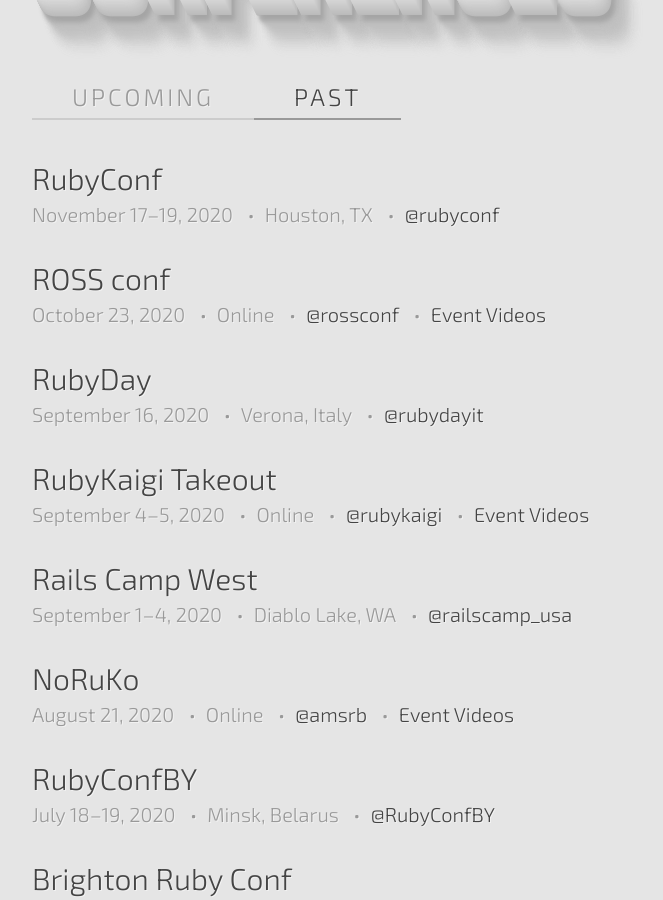
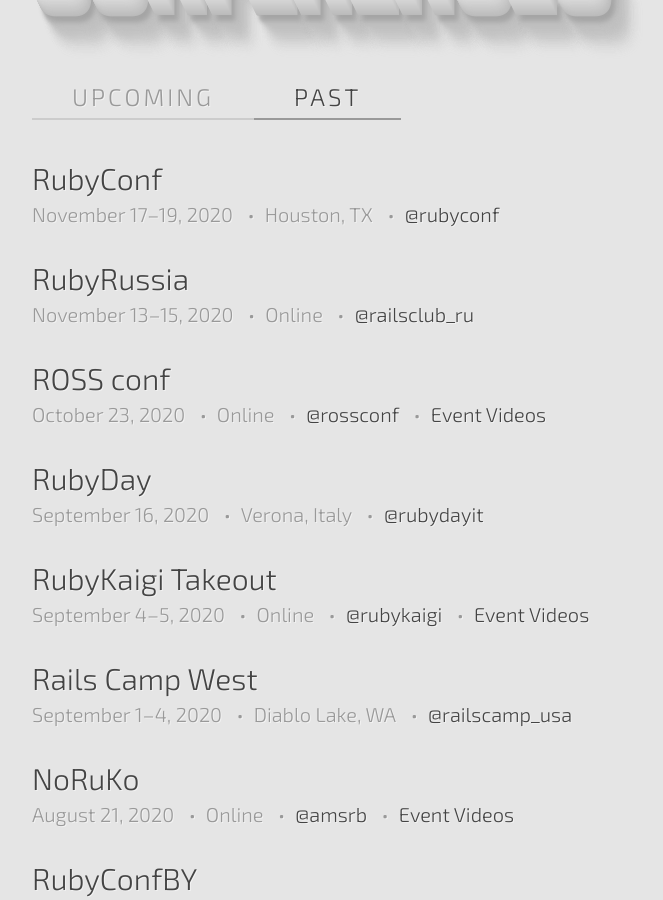
Before and after one commit to ruby-conferences/ruby-conferences.github.io, a Jekyll site: the page built from past/index.html, in a window 1280 px wide and 900 px high, scrolled down 402 px. Shown: the whole window, without its empty margins (208-871 px from the left). Built offline with Jekyll 4.4.1, drawn with Linux system fonts in a browser that asks for light colours.

Commit message:
Add RubyRussia 2020 Online

```diff
--- a/_data/conferences.yml
+++ b/_data/conferences.yml
@@ -1978,6 +1978,13 @@
   twitter: rossconf
   video_link: https://www.youtube.com/playlist?list=PL9_A7olkztLkFMYU2ZgpL5XZ6UKlqFZrB
 
+- name: RubyRussia
+  location: Online
+  start_date: 2020-11-13
+  end_date: 2020-11-15
+  url: https://rubyrussia.club
+  twitter: railsclub_ru
+
 - name: RubyConf
   location: Houston, TX
   start_date: 2020-11-17
```
